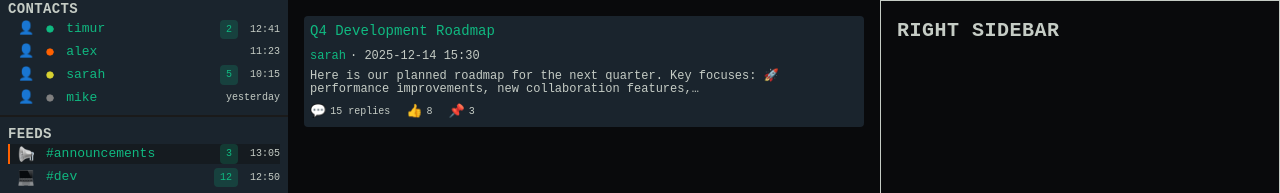
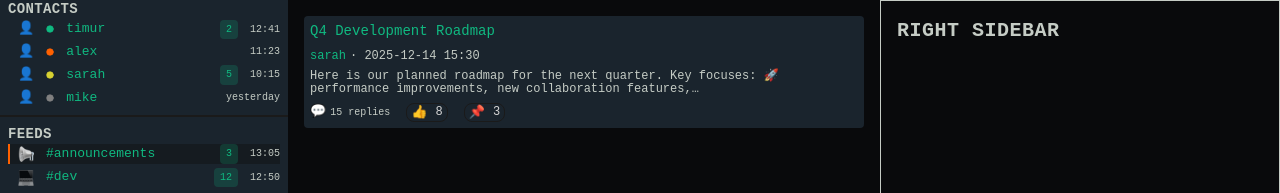
Before and after one commit to bohdanvenhrenovych/xxii-react, a React (Vite) app: page /chat/feeds/announcements in a window 1280 px wide. Shown: the top 193 px of the page. Built offline with nearby package versions, Linux system fonts and the light colour scheme.

Commit message:
refactor: use shared buttons

```diff
--- a/src/components/FeedPostItem/FeedPostEngagement.tsx
+++ b/src/components/FeedPostItem/FeedPostEngagement.tsx
@@ -1,11 +1,12 @@
+import { ReactionButton } from '../ui/reaction-button'
 import { Typography } from '../Typography'
 import { REPLIES_SYMBOL } from './constants'
 import type { Reaction } from './types'
 
 export interface FeedPostEngagementProps {
   repliesCount: number
-  reactions: Record<string, Reaction>
-  onReactionClick?: (reactionId: string) => void
+  reactions: Reaction[]
+  onReactionClick?: (emoji: string) => void
 }
 
 export function FeedPostEngagement({
@@ -13,8 +14,6 @@ export function FeedPostEngagement({
   reactions,
   onReactionClick,
 }: FeedPostEngagementProps) {
-  const reactionEntries = Object.entries(reactions)
-
   return (
     <div className="flex items-center gap-4 text-secondary">
       <span className="flex items-center gap-1">
@@ -23,19 +22,14 @@ export function FeedPostEngagement({
           {repliesCount} replies
         </Typography>
       </span>
-      {reactionEntries.map(([reactionId, entry]) => (
-        <button
-          type="button"
-          key={reactionId}
-          className="flex items-center gap-1 bg-transparent border-none cursor-pointer p-0 text-inherit text-secondary hover:text-primary focus:outline-none focus-visible:ring-2 focus-visible:ring-primary"
-          onClick={() => onReactionClick?.(reactionId)}
-          aria-label={`${entry.icon} ${entry.qty}`}
-        >
-          <span aria-hidden>{entry.icon}</span>
-          <Typography variant="timestamp" color="secondary">
-            {entry.qty}
-          </Typography>
-        </button>
+      {reactions.map((entry, index) => (
+        <ReactionButton
+          key={`${entry.emoji}-${index}`}
+          emoji={entry.emoji}
+          count={entry.count}
+          variant="default"
+          onClick={() => onReactionClick?.(entry.emoji)}
+        />
       ))}
     </div>
   )
--- a/src/components/FeedPostItem/FeedPostItem.tsx
+++ b/src/components/FeedPostItem/FeedPostItem.tsx
@@ -4,12 +4,12 @@ import { classNames, truncateText } from '@/lib/utils'
 import { Typography } from '../Typography'
 import { CONTENT_MAX_LENGTH } from './constants'
 import { FeedPostEngagement } from './FeedPostEngagement'
-import type { FeedPostItemProps, Reaction } from './types'
+import type { FeedPostItemProps } from './types'
 
 export function FeedPostItem({ post, className }: FeedPostItemProps) {
   const raw: string = post?.content ?? ''
   const content: string = truncateText(raw, CONTENT_MAX_LENGTH)
-  const reactions = post?.reactions ?? {}
+  const reactions = post?.reactions ?? []
 
   return (
     <div
--- a/src/components/FeedPostItem/mock-data.ts
+++ b/src/components/FeedPostItem/mock-data.ts
@@ -10,10 +10,10 @@ export const mockFeedPosts: FeedPost[] = [
     content:
       'Here is our planned roadmap for the next quarter. Key focuses: 🚀 performance improvements, new collaboration features, and 🔍 enhanced search capabilities ...',
     repliesCount: 15,
-    reactions: {
-      'q4-roadmap-likes': { icon: '👍', qty: 8 },
-      'q4-roadmap-pins': { icon: '📌', qty: 3 },
-    },
+    reactions: [
+      { emoji: '👍', count: 8 },
+      { emoji: '📌', count: 3 },
+    ],
   },
   {
     id: 'design-system-update',
@@ -24,10 +24,10 @@ export const mockFeedPosts: FeedPost[] = [
     content:
       '🎨 New component library and tokens are ready. We will migrate screens incrementally over the next two sprints ...',
     repliesCount: 7,
-    reactions: {
-      'design-system-update-likes': { icon: '👍', qty: 12 },
-      'design-system-update-pins': { icon: '📌', qty: 2 },
-    },
+    reactions: [
+      { emoji: '👍', count: 12 },
+      { emoji: '📌', count: 2 },
+    ],
   },
   {
     id: 'api-migration',
@@ -38,10 +38,10 @@ export const mockFeedPosts: FeedPost[] = [
     content:
       'Backend team has finished the new GraphQL layer. 📡 Frontend can start integrating from next week. Docs are in Confluence ...',
     repliesCount: 22,
-    reactions: {
-      'api-migration-likes': { icon: '👍', qty: 5 },
-      'api-migration-pins': { icon: '📌', qty: 4 },
-    },
+    reactions: [
+      { emoji: '👍', count: 5 },
+      { emoji: '📌', count: 4 },
+    ],
   },
   {
     id: 'weekend-hack',
@@ -52,9 +52,7 @@ export const mockFeedPosts: FeedPost[] = [
     content:
       '✨ Built a small script that spins up a preview URL for every PR. Sharing in case anyone wants to try it ...',
     repliesCount: 3,
-    reactions: {
-      'weekend-hack-likes': { icon: '👍', qty: 14 },
-    },
+    reactions: [{ emoji: '👍', count: 14 }],
   },
 ]
 
--- a/src/components/FeedPostItem/types.ts
+++ b/src/components/FeedPostItem/types.ts
@@ -1,7 +1,6 @@
-export interface Reaction {
-  icon: string
-  qty: number
-}
+import type { Reaction } from '@/views/chat/types'
+
+export type { Reaction }
 
 export interface FeedPost {
   id: string
@@ -11,8 +10,7 @@ export interface FeedPost {
   publishedAt: string
   content: string
   repliesCount: number
-  /** reactionId → Reaction */
-  reactions: Record<string, Reaction>
+  reactions: Reaction[]
 }
 
 export interface FeedPostItemProps {
```
